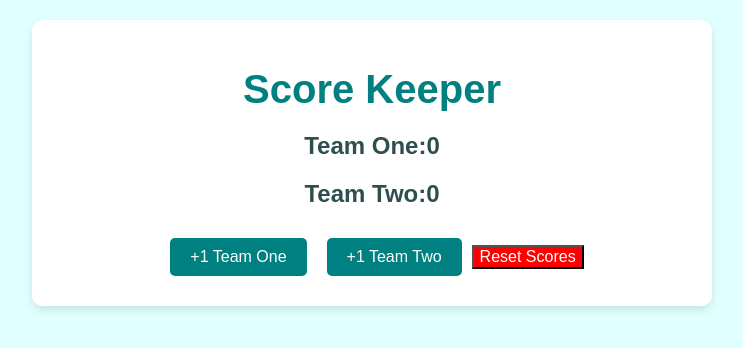
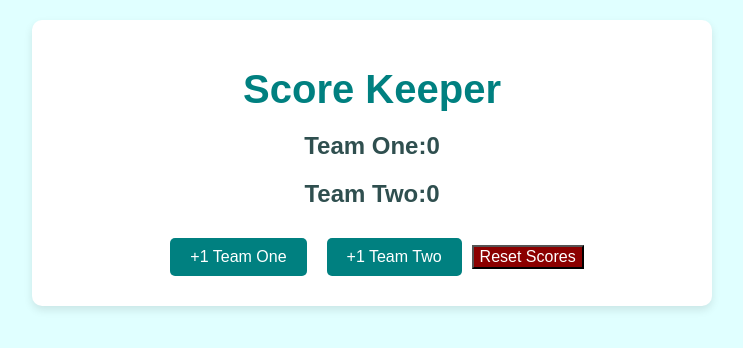
Before and after one commit to mina-samir-taw/score-keeper-react, a React (Vite) app: page / in a window 1280 px wide. In both pictures the pointer is over the button "Reset Scores". Shown: the top 348 px of the page, without its empty margins (268-1011 px from the left). Built offline with nearby package versions, Linux system fonts and the light colour scheme.

Commit message:
Update scoreKeeper.css

```diff
--- a/src/scoreKeeper.css
+++ b/src/scoreKeeper.css
@@ -32,7 +32,7 @@
     font-size: 1em;
     margin-top: 10px;
   }
-  .reset-buttoan:hover {
+  .reset-button:hover {
     background-color: darkred;
     cursor: pointer;
   }
```
